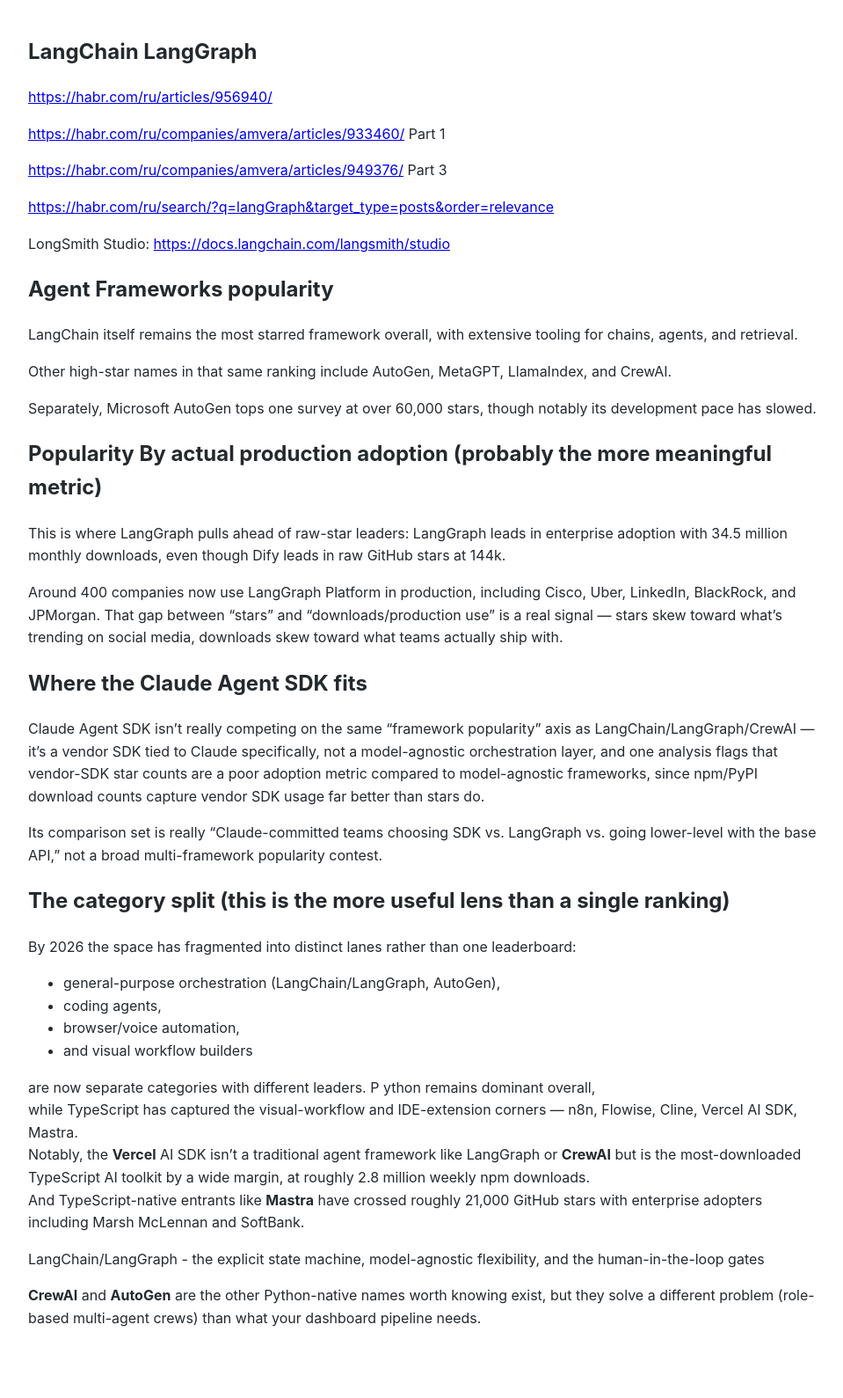
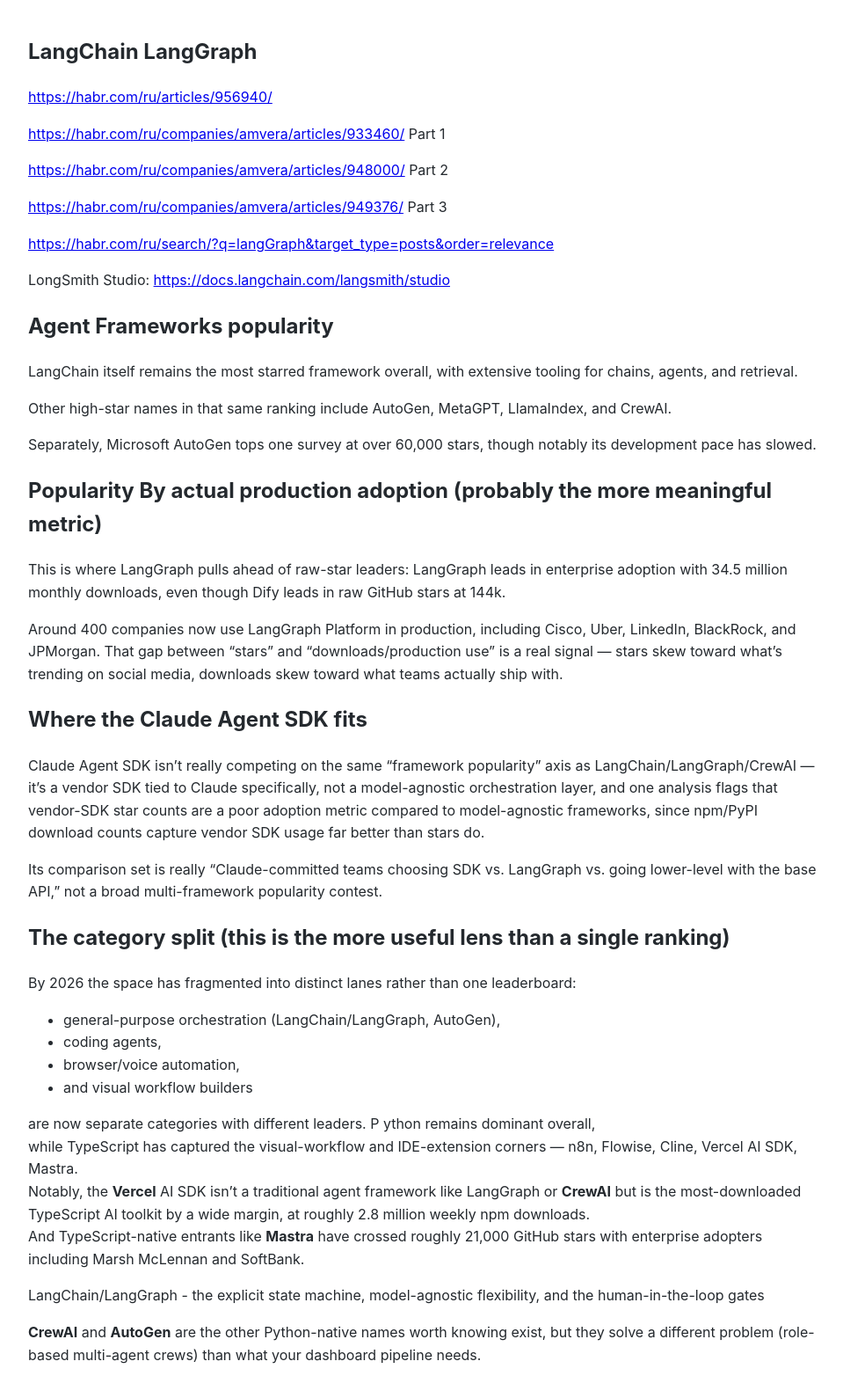
Before and after one commit to Michael-Lubinsky/michael-lubinsky.github.com, a Jekyll site: the page built from ml/langchain.md, in a window 1280 px wide. Shown: the whole page at 88% size, without its empty margins (158-1117 px from the left). Built offline with Jekyll 4.4.1, drawn with Linux system fonts in a browser that asks for light colours; our own code applies the rules of GitHub Pages for plain Markdown files; before the commit the page ends 1548 px from its top, so only the background shows below that.

Commit message:
Add links to additional parts of the series

```diff
--- a/ml/langchain.md
+++ b/ml/langchain.md
@@ -3,6 +3,8 @@
 <https://habr.com/ru/articles/956940/>
 
 <https://habr.com/ru/companies/amvera/articles/933460/> Part 1
+
+<https://habr.com/ru/companies/amvera/articles/948000/> Part 2
 
 <https://habr.com/ru/companies/amvera/articles/949376/> Part 3
 
```
